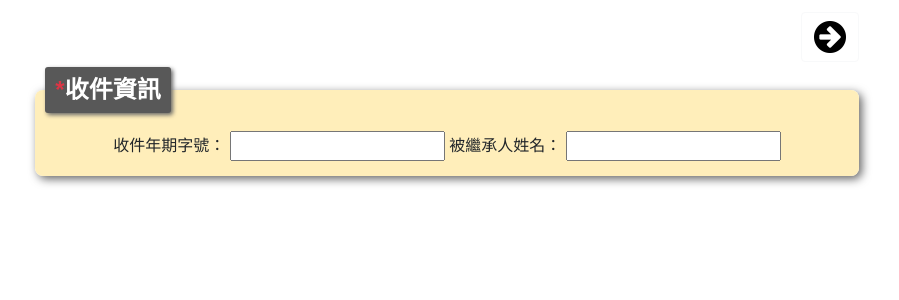
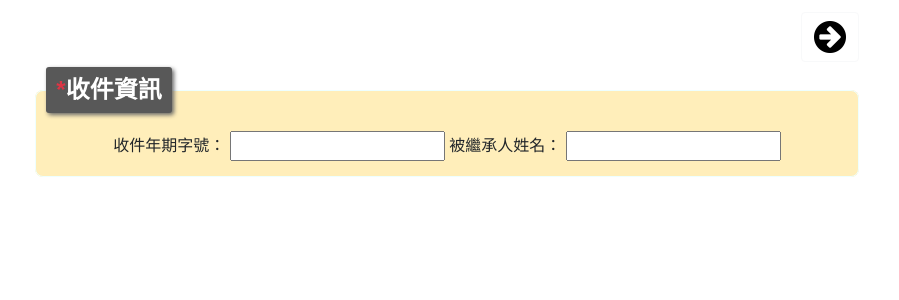
Before and after one commit to pyliu/heir_check, a PHP site: page / in a window 1280 px wide. Shown: the part 68-368 px from the top of the page, without its empty margins (193-1092 px from the left). Run offline with PHP 8.4, Linux system fonts and the light colour scheme.

Commit message:
adjust fieldset style

```diff
--- a/assets/css/main.css
+++ b/assets/css/main.css
@@ -17,7 +17,7 @@ body {
 }
 
 fieldset {
-	border:0;
+	border:1px solid #EFF;
 	padding:10px;
 	margin-top: 5px;
 	margin-bottom: 10px;
@@ -27,13 +27,14 @@ fieldset {
 	-moz-border-radius: 8px;
 	-webkit-border-radius: 8px;
 
+	/*
 	background:-webkit-liner-gradient(top,#EEEEEE,#FFFFFF);
 	background:linear-gradient(top,#EFEFEF,#FFFFFF);
 
 	box-shadow:3px 3px 10px #666;
 	-moz-box-shadow:3px 3px 10px #666;
 	-webkit-box-shadow:3px 3px 10px #666;
-
+	*/
 	position:relative;
 	}
 
```
